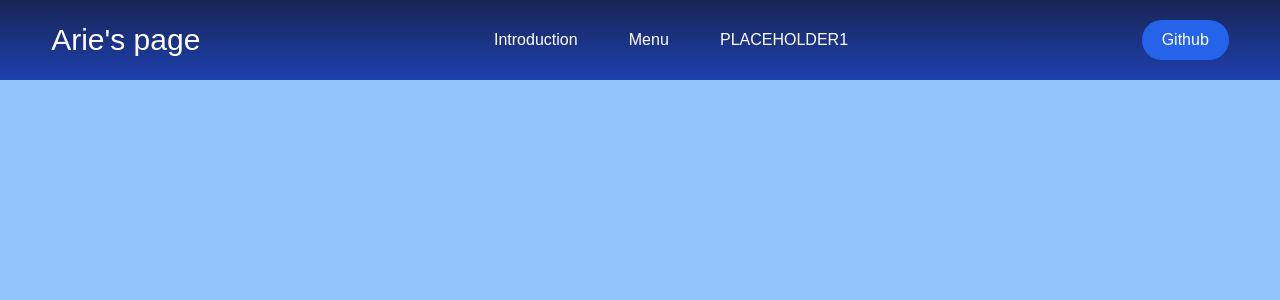
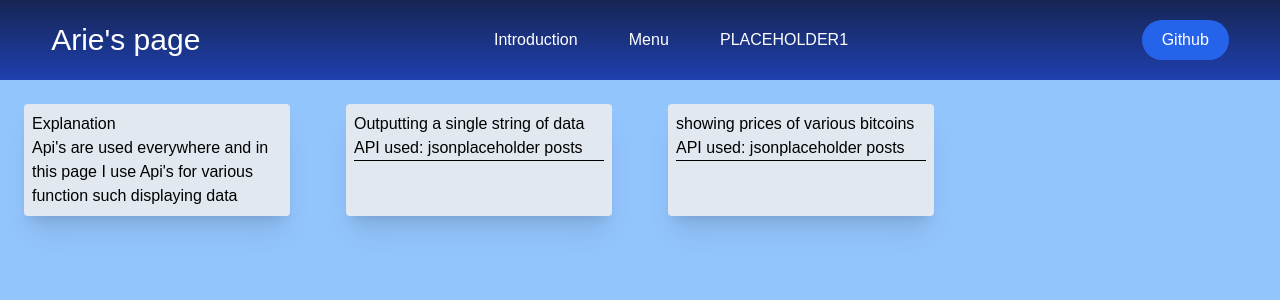
Before and after one commit to ArieKh33/Vuejs-practise, a Vue app in the folder practise-1/: page /project1 in a window 1280 px wide. Shown: the top 300 px of the page. Built offline with nearby package versions, Linux system fonts and the light colour scheme; no server answers.

Commit message:
Had my first small test with api's and output some data, it will remain on hold while I create a crud application

```diff
--- a/practise-1/package.json
+++ b/practise-1/package.json
@@ -10,6 +10,7 @@
   },
   "dependencies": {
     "animate.css": "^4.1.1",
+    "axios": "^1.7.9",
     "ionicons": "^7.4.0",
     "vue": "^3.5.13",
     "vue-router": "^4.4.5"
--- a/practise-1/src/router/index.js
+++ b/practise-1/src/router/index.js
@@ -1,7 +1,7 @@
 import { createRouter, createWebHistory } from 'vue-router'
 import IntroductionView from '@/views/IntroductionView.vue'
 import MenuView from '@/views/MenuView.vue'
-import Project1View from '@/views/project1View.vue'
+import Project1View from '@/views/Project1View.vue'
 
 const router = createRouter({
   history: createWebHistory(import.meta.env.BASE_URL),
--- a/practise-1/src/views/MenuView.vue
+++ b/practise-1/src/views/MenuView.vue
@@ -16,7 +16,7 @@ const project1hover = ref(false)
      <h1 class="text-5xl mb-4 border-b border-black">The mini projects</h1>
      <div class="flex flex-col ml-5">
       <RouterLink class="text-4xl mb-2 hover:text-gray-600" @mouseenter="project1hover = true" @mouseleave="project1hover = false" to="/project1">1. Using api's</RouterLink>
-      <RouterLink class="text-4xl mb-2 hover:text-gray-600" @mouseenter="project1hover = true" @mouseleave="project1hover = false" to="/">2. PLACEHOLDER</RouterLink>
+      <RouterLink class="text-4xl mb-2 hover:text-gray-600" @mouseenter="project1hover = true" @mouseleave="project1hover = false" to="/">2. CRUD application</RouterLink>
       <RouterLink class="text-4xl mb-2 hover:text-gray-600" @mouseenter="project1hover = true" @mouseleave="project1hover = false" to="/">3. PLACEHOLDER</RouterLink>
       <RouterLink class="text-4xl mb-2 hover:text-gray-600" @mouseenter="project1hover = true" @mouseleave="project1hover = false" to="/">4. PLACEHOLDER</RouterLink>
      </div>
--- a/practise-1/src/views/project1View.vue
+++ b/practise-1/src/views/project1View.vue
@@ -1,10 +1,50 @@
 <script setup>
+  import { ref, onMounted } from 'vue'
+  import axios from 'axios'
+
+
+    // This first api just displays data from the JSON PlACEHOLDER api at: https://jsonplaceholder.typicode.com/
+
+  const firstData = ref(null)
+  const outputtingData = async () => {
+    const testUrl = 'https://jsonplaceholder.typicode.com/posts/1';
+    try {
+      const response = await axios.get(testUrl);
+      const firstTestData = ref(response['data']['title']);
+      firstData.value = firstTestData
+      console.log(firstTestData);
+    } catch (error) {
+      console.error(error);
+    }
+  }
+  outputtingData();
+
 </script>
 
 <template>
   <main>
-    <article class="grid">
-      <section>
+    <article class="grid md:grid-cols-2 lg:grid-cols-3 xl:grid-cols-4 gap-2">
+      <section class="m-2 md:m-6 bg-slate-200 p-2 rounded shadow-xl">
+        <h1>Explanation</h1>
+        <p>Api's are used everywhere and in this page I use Api's for various function such displaying data</p>
+      </section>
+
+      <section class="m-2 md:m-6 bg-slate-200 p-2 rounded shadow-xl">
+        <div class="mb-3  border-b border-black">
+          <h1>Outputting a single string of data</h1>
+          <p>API used: jsonplaceholder posts</p>
+        </div>
+        <p>
+          {{ firstData }}
+        </p>
+
+      </section>
+
+      <section class="m-2 md:m-6 bg-slate-200 p-2 rounded shadow-xl">
+        <div class="mb-3  border-b border-black">
+          <h1>showing prices of various bitcoins</h1>
+          <p>API used: jsonplaceholder posts</p>
+        </div>
 
       </section>
     </article>
```
Also changed, not shown: 1 other file (tests, documents, lock files or other folders).
